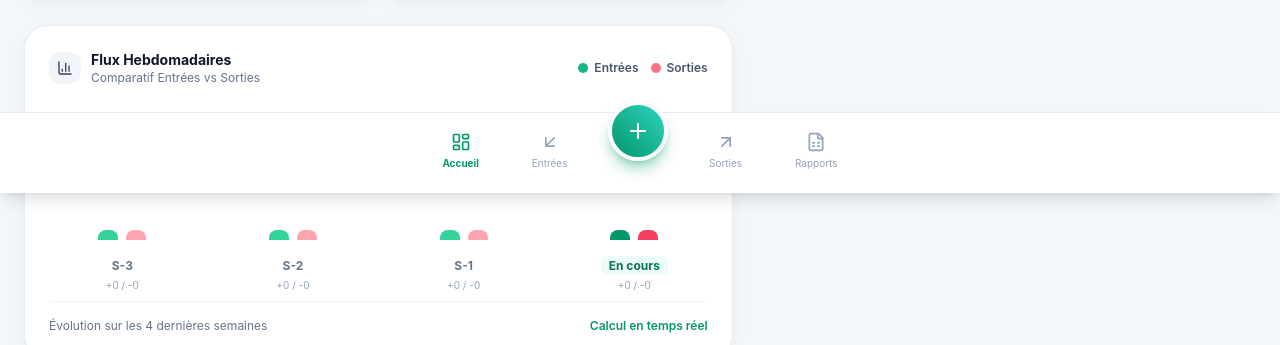
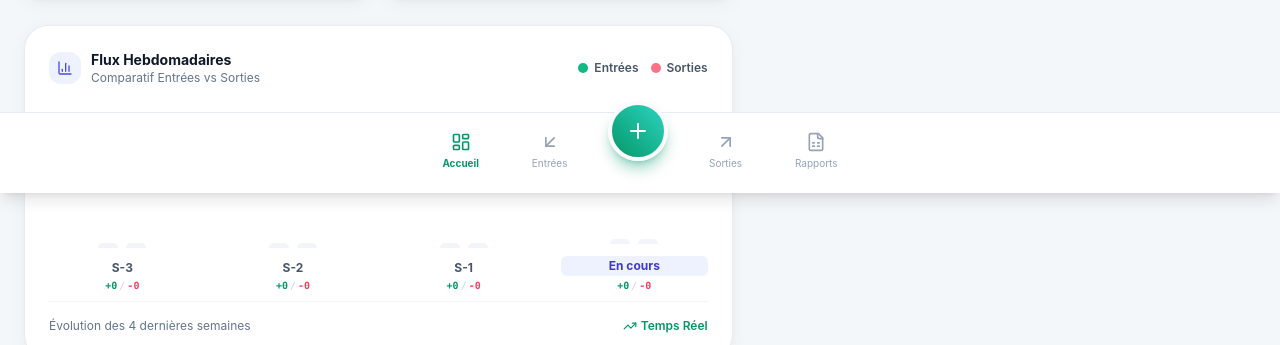
Before and after one commit to donadony1/gestions-caisse, a React (Vite) app: page / in a window 1280 px wide. Shown: the part 607-952 px from the top of the page. Built offline with nearby package versions, Linux system fonts and the light colour scheme; no server answers; sample sign-in values are in the browser's storage.

Commit message:
fix: synchronisation des flux hebdomadaires et adaptation dynamique du graphique

```diff
--- a/src/app/page.tsx
+++ b/src/app/page.tsx
@@ -117,7 +117,7 @@ export default function DashboardPage() {
               onOpenFactureModal={() => setIsFactureModalOpen(true)}
             />
 
-            <WeeklyChart flows={data?.weekly_flows || []} />
+            <WeeklyChart flows={data?.weekly_flows || data?.weekly_flow || []} />
           </div>
 
           {/* Colonne Droite : Mouvements Récents */}
--- a/src/components/WeeklyChart.tsx
+++ b/src/components/WeeklyChart.tsx
@@ -10,7 +10,7 @@ interface WeeklyChartProps {
 
 export const WeeklyChart: React.FC<WeeklyChartProps> = ({ flows = [] }) => {
   // Garantir toujours 4 semaines affichées
-  const displayFlows = flows.length >= 4 ? flows : [
+  const displayFlows = (flows && Array.isArray(flows) && flows.length >= 4) ? flows : [
     { label: 'S-3', entrees: 0, sorties: 0, net: 0 },
     { label: 'S-2', entrees: 0, sorties: 0, net: 0 },
     { label: 'S-1', entrees: 0, sorties: 0, net: 0 },
@@ -18,17 +18,21 @@ export const WeeklyChart: React.FC<WeeklyChartProps> = ({ flows = [] }) => {
   ];
 
   // Trouver le montant maximum pour dimensionner les barres proportionnellement
-  const maxAmount = Math.max(
-    ...displayFlows.map((f) => Math.max(f.entrees || 0, f.sorties || 0)),
-    100000
+  const rawMax = Math.max(
+    ...displayFlows.map((f) => Math.max(Number(f.entrees) || 0, Number(f.sorties) || 0)),
+    0
   );
+  const maxAmount = rawMax > 0 ? rawMax : 1000;
 
   const formatShort = (amount: number) => {
-    if (!amount) return '0';
-    if (amount >= 1000000) return `${(amount / 1000000).toFixed(1)}M`;
-    if (amount >= 1000) return `${(amount / 1000).toFixed(0)}k`;
-    return amount.toString();
+    const num = Number(amount) || 0;
+    if (num === 0) return '0';
+    if (num >= 1000000) return `${(num / 1000000).toFixed(1)}M`;
+    if (num >= 1000) return `${(num / 1000).toFixed(0)}k`;
+    return num.toString();
   };
+
+  const formatMoney = (val: number) => new Intl.NumberFormat('fr-FR').format(Number(val) || 0);
 
   return (
     <div className="w-full bg-white rounded-3xl p-5 sm:p-6 border border-slate-200/80 shadow-card">
@@ -36,7 +40,7 @@ export const WeeklyChart: React.FC<WeeklyChartProps> = ({ flows = [] }) => {
       {/* En-tête du graphique */}
       <div className="flex items-center justify-between mb-6">
         <div className="flex items-center space-x-2.5">
-          <div className="p-2 rounded-xl bg-slate-100 text-slate-700">
+          <div className="p-2 rounded-xl bg-indigo-50 text-indigo-600">
             <BarChart3 className="w-4 h-4" />
           </div>
           <div>
@@ -61,12 +65,22 @@ export const WeeklyChart: React.FC<WeeklyChartProps> = ({ flows = [] }) => {
       {/* Barres du graphique */}
       <div className="grid grid-cols-4 gap-3 sm:gap-6 items-end h-44 sm:h-48 pt-4 pb-2 border-b border-slate-100">
         {displayFlows.map((item, idx) => {
-          const entreeHeight = Math.max(8, Math.round(((item.entrees || 0) / maxAmount) * 100));
-          const sortieHeight = Math.max(8, Math.round(((item.sorties || 0) / maxAmount) * 100));
+          const eVal = Number(item.entrees) || 0;
+          const sVal = Number(item.sorties) || 0;
+          const hasEntrees = eVal > 0;
+          const hasSorties = sVal > 0;
+
+          const entreeHeight = hasEntrees ? Math.max(12, Math.round((eVal / maxAmount) * 100)) : 4;
+          const sortieHeight = hasSorties ? Math.max(12, Math.round((sVal / maxAmount) * 100)) : 4;
           const isCurrent = idx === displayFlows.length - 1;
 
           return (
-            <div key={idx} className="flex flex-col items-center h-full justify-end group">
+            <div key={idx} className="flex flex-col items-center h-full justify-end group relative">
+
+              {/* Tooltip flottant au hover */}
+              <div className="absolute -top-8 opacity-0 group-hover:opacity-100 transition-opacity pointer-events-none z-10 bg-slate-900 text-white text-[10px] py-1 px-2 rounded-lg whitespace-nowrap shadow-lg">
+                +{formatMoney(eVal)} / -{formatMoney(sVal)}
+              </div>
 
               {/* Conteneur des deux barres côte à côte */}
               <div className="flex items-end space-x-1.5 sm:space-x-2 h-full w-full justify-center">
@@ -76,7 +90,11 @@ export const WeeklyChart: React.FC<WeeklyChartProps> = ({ flows = [] }) => {
                   <div
                     style={{ height: `${entreeHeight}%` }}
                     className={`w-full rounded-t-lg transition-all duration-500 ${
-                      isCurrent ? 'bg-emerald-600' : 'bg-emerald-400 group-hover:bg-emerald-500'
+                      hasEntrees
+                        ? isCurrent
+                          ? 'bg-emerald-600'
+                          : 'bg-emerald-400 group-hover:bg-emerald-500'
+                        : 'bg-slate-100'
                     }`}
                   ></div>
                 </div>
@@ -86,24 +104,30 @@ export const WeeklyChart: React.FC<WeeklyChartProps> = ({ flows = [] }) => {
                   <div
                     style={{ height: `${sortieHeight}%` }}
                     className={`w-full rounded-t-lg transition-all duration-500 ${
-                      isCurrent ? 'bg-rose-500' : 'bg-rose-300 group-hover:bg-rose-400'
+                      hasSorties
+                        ? isCurrent
+                          ? 'bg-rose-500'
+                          : 'bg-rose-300 group-hover:bg-rose-400'
+                        : 'bg-slate-100'
                     }`}
                   ></div>
                 </div>
 
               </div>
 
-              {/* Libellé de la semaine */}
-              <div className="mt-3 text-center">
+              {/* Libellé de la semaine & Montants */}
+              <div className="mt-3 text-center w-full">
                 <span
-                  className={`text-xs font-bold ${
-                    isCurrent ? 'text-emerald-700 bg-emerald-50 px-2 py-0.5 rounded-md' : 'text-slate-500'
+                  className={`text-xs font-bold block ${
+                    isCurrent ? 'text-indigo-700 bg-indigo-50 px-1.5 py-0.5 rounded-md' : 'text-slate-600'
                   }`}
                 >
                   {item.label}
                 </span>
-                <p className="text-[10px] text-slate-400 mt-0.5 hidden sm:block">
-                  +{formatShort(item.entrees)} / -{formatShort(item.sorties)}
+                <p className="text-[10px] font-mono text-slate-500 mt-0.5 truncate">
+                  <span className="text-emerald-600 font-semibold">+{formatShort(eVal)}</span>
+                  <span className="text-slate-300 mx-0.5">/</span>
+                  <span className="text-rose-500 font-semibold">-{formatShort(sVal)}</span>
                 </p>
               </div>
 
@@ -114,8 +138,11 @@ export const WeeklyChart: React.FC<WeeklyChartProps> = ({ flows = [] }) => {
 
       {/* Résumé bas */}
       <div className="mt-4 flex items-center justify-between text-xs text-slate-500">
-        <span>Évolution sur les 4 dernières semaines</span>
-        <span className="font-semibold text-emerald-600">Calcul en temps réel</span>
+        <span>Évolution des 4 dernières semaines</span>
+        <span className="font-semibold text-emerald-600 flex items-center space-x-1">
+          <TrendingUp className="w-3.5 h-3.5" />
+          <span>Temps Réel</span>
+        </span>
       </div>
 
     </div>
```
